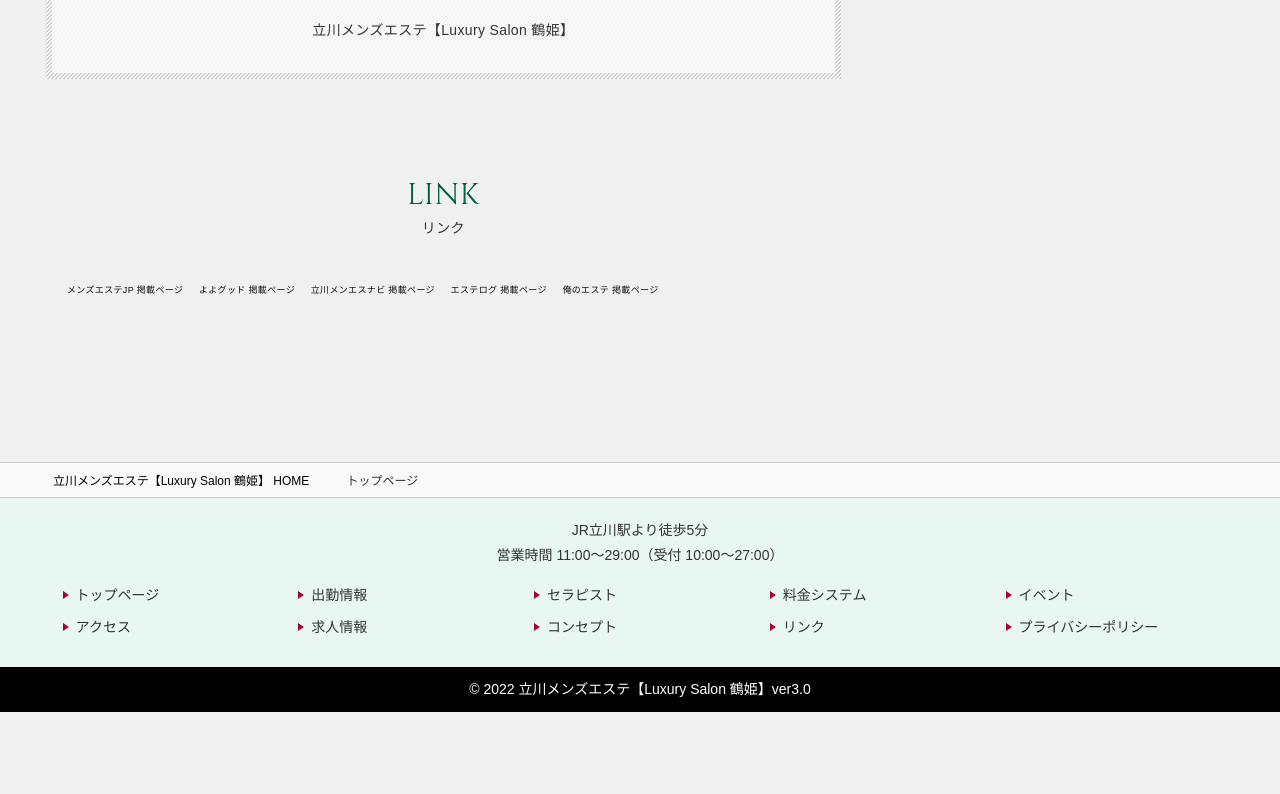
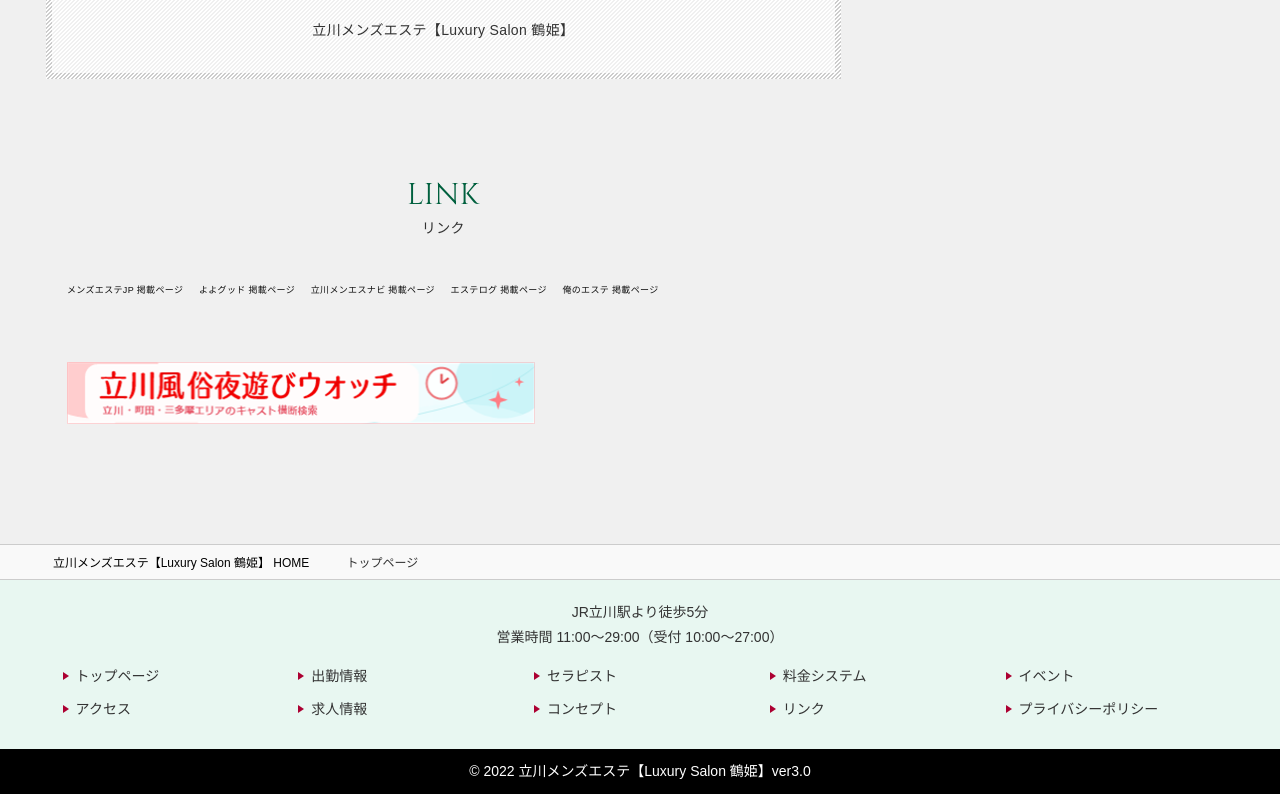
Before and after one commit to onsaidstation-hub/thuruhime-spa, a plain HTML site: page index.html in a window 1280 px wide. Shown: the part 2806-3600 px from the top of the page. Before the commit the page ends 3518 px from the top, so only its background shows below. Drawn offline with nearby package versions, Linux system fonts and the light colour scheme; a web font is replaced by a local one.

Commit message:
feat: add fuzoku-u.net banner link to homepage/link page LINK section

```diff
--- a/index.html
+++ b/index.html
@@ -445,6 +445,7 @@
 <li class="link_box_200"><a href="https://re-navi.com/%E7%AB%8B%E5%B7%9D/%E9%B6%B4%E5%A7%AB" target="_blank" rel="nofollow noopener">立川メンエスナビ 掲載ページ</a></li>
 <li class="link_box_200"><a href="https://www.estelog.com/tokyo/36/12811/Luxury-Salon-%E9%B6%B4%E5%A7%AB/girls.html" target="_blank" rel="nofollow noopener">エステログ 掲載ページ</a></li>
 <li class="link_box_200"><a href="https://www.oreno-esthe.com/therapists/217141" target="_blank" rel="nofollow noopener">俺のエステ 掲載ページ</a></li>
+<li class="link_box_468"><a href="https://fuzoku-u.net/tachikawa" target="_blank" rel="noopener"><img src="./backlinks/fuzoku-u.net/badge-pc-470x62.png" style="max-width:100%;height:auto;" alt="立川風俗夜遊びウォッチ - キャスト検索ポータル"></a></li>
 </ul>
 
 
@@ -910,6 +911,7 @@
 <li class="link_box_200"><a href="https://re-navi.com/%E7%AB%8B%E5%B7%9D/%E9%B6%B4%E5%A7%AB" target="_blank" rel="nofollow noopener">立川メンエスナビ 掲載ページ</a></li>
 <li class="link_box_200"><a href="https://www.estelog.com/tokyo/36/12811/Luxury-Salon-%E9%B6%B4%E5%A7%AB/girls.html" target="_blank" rel="nofollow noopener">エステログ 掲載ページ</a></li>
 <li class="link_box_200"><a href="https://www.oreno-esthe.com/therapists/217141" target="_blank" rel="nofollow noopener">俺のエステ 掲載ページ</a></li>
+<li class="link_box_468"><a href="https://fuzoku-u.net/tachikawa" target="_blank" rel="noopener"><img src="./backlinks/fuzoku-u.net/badge-pc-470x62.png" style="max-width:100%;height:auto;" alt="立川風俗夜遊びウォッチ - キャスト検索ポータル"></a></li>
 </ul>
 
 
```
Also changed, not shown: link/index.html (+1 -0 lines).
